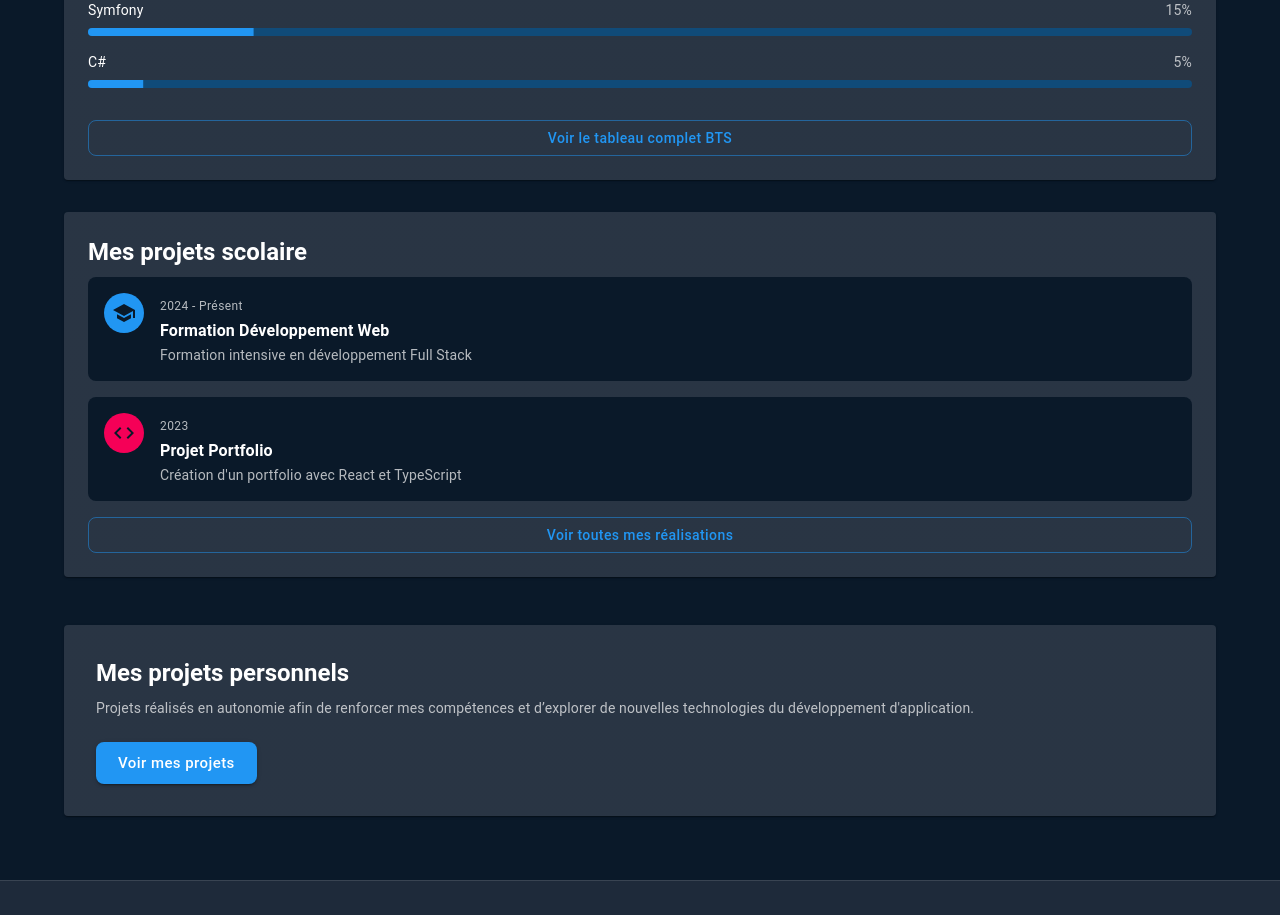
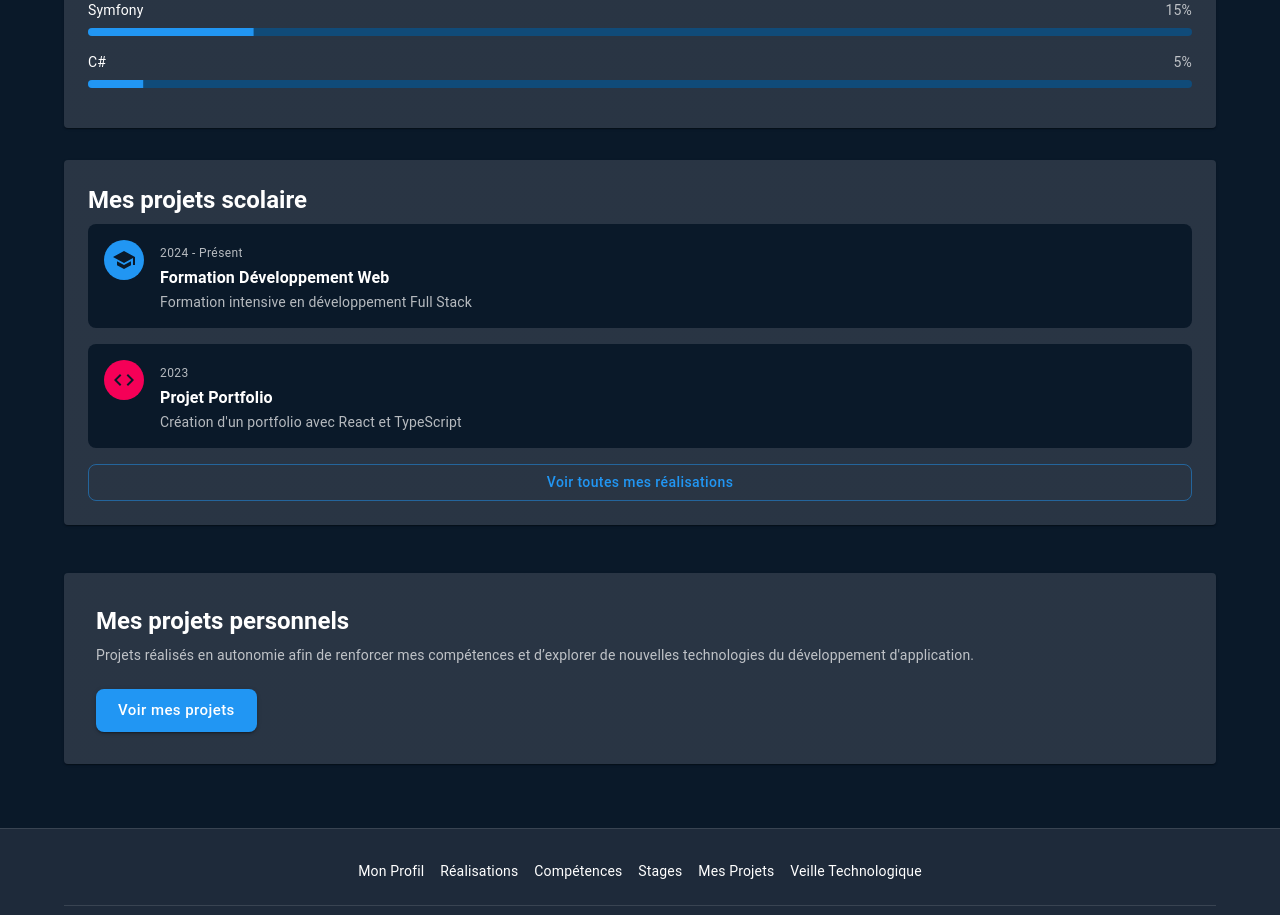
Before and after one commit to mdeguil/PortfolioBTS, a React (Vite) app in the folder MyPortfolio/: page / in a window 1280 px wide. Shown: the part 1220-2135 px from the top of the page. Built offline with nearby package versions, Linux system fonts and the light colour scheme.

Commit message:
modification profil

```diff
--- a/MyPortfolio/src/pages/Profil.tsx
+++ b/MyPortfolio/src/pages/Profil.tsx
@@ -151,15 +151,6 @@ const Profil = () => {
                                     />
                                 </Box>
                             ))}
-                            <Button
-                                component={Link}
-                                to="/competences"
-                                variant="outlined"
-                                fullWidth
-                                sx={{ mt: 2 }}
-                            >
-                                Voir le tableau complet BTS
-                            </Button>
                         </Paper>
                     </Grid>
 
```
